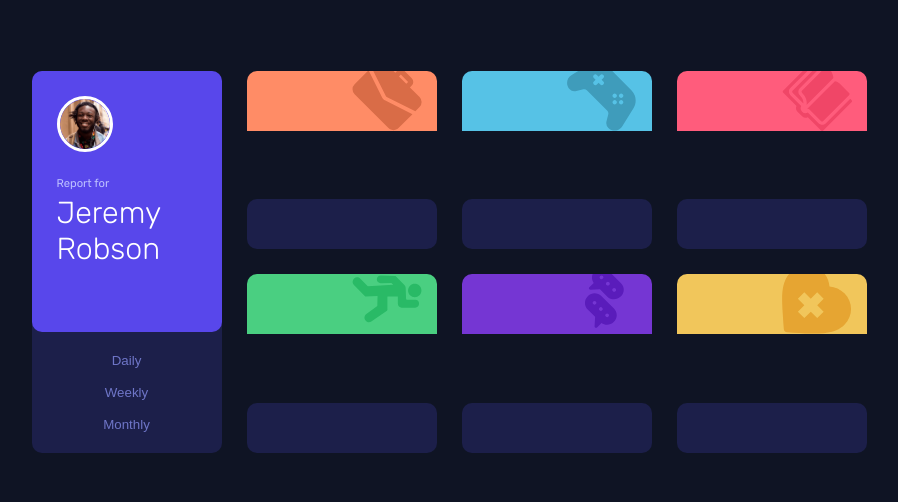
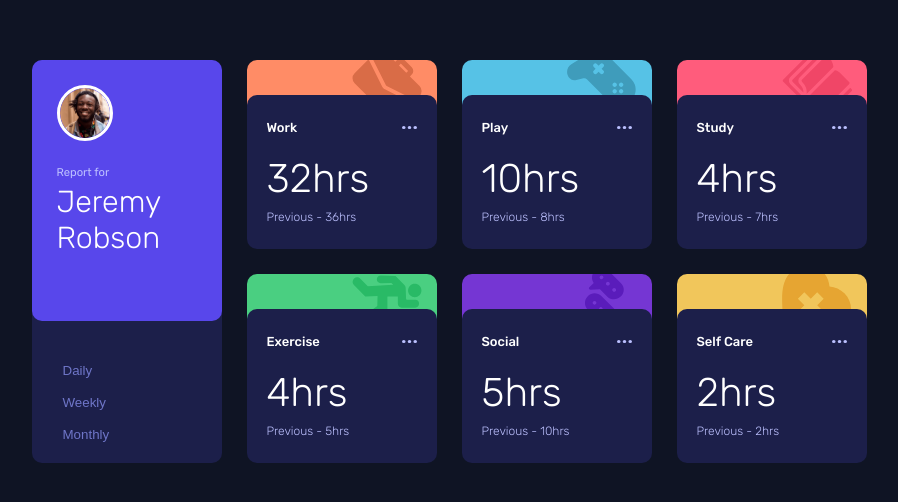
Before and after one commit to anhvu1012/Time-tracking-dashboard, a plain HTML site: page index.html in a window 1280 px wide. Shown: the part 126-628 px from the top of the page, without its empty margins (191-1089 px from the left). Drawn offline with Linux system fonts and the light colour scheme.

Commit message:
Fix displayed data on page load

```diff
--- a/index.html
+++ b/index.html
@@ -39,37 +39,91 @@
         <div class="back work">
           <img src="images/icon-work.svg" alt="icon work" />
         </div>
-        <section class="content-container"></section>
+        <section class="content-container">
+          <header>
+            <span>Work</span>
+            <img src="images/icon-ellipsis.svg" alt="more icon" />
+          </header>
+          <main>
+            <span>32hrs</span>
+            <span>Previous - 36hrs</span>
+          </main>
+        </section>
       </article>
       <article class="card">
         <div class="back play">
           <img src="images/icon-play.svg" alt="icon play" />
         </div>
-        <section class="content-container"></section>
+        <section class="content-container">
+          <header>
+            <span>Play</span>
+            <img src="images/icon-ellipsis.svg" alt="more icon" />
+          </header>
+          <main>
+            <span>10hrs</span>
+            <span>Previous - 8hrs</span>
+          </main>
+        </section>
       </article>
       <article class="card">
         <div class="back study">
           <img src="images/icon-study.svg" alt="icon study" />
         </div>
-        <section class="content-container"></section>
+        <section class="content-container">
+          <header>
+            <span>Study</span>
+            <img src="images/icon-ellipsis.svg" alt="more icon" />
+          </header>
+          <main>
+            <span>4hrs</span>
+            <span>Previous - 7hrs</span>
+          </main>
+        </section>
       </article>
       <article class="card">
         <div class="back exercise">
           <img src="images/icon-exercise.svg" alt="icon exercise" />
         </div>
-        <section class="content-container"></section>
+        <section class="content-container">
+          <header>
+            <span>Exercise</span>
+            <img src="images/icon-ellipsis.svg" alt="more icon" />
+          </header>
+          <main>
+            <span>4hrs</span>
+            <span>Previous - 5hrs</span>
+          </main>
+        </section>
       </article>
       <article class="card">
         <div class="back social">
           <img src="images/icon-social.svg" alt="icon social" />
         </div>
-        <section class="content-container"></section>
+        <section class="content-container">
+          <header>
+            <span>Social</span>
+            <img src="images/icon-ellipsis.svg" alt="more icon" />
+          </header>
+          <main>
+            <span>5hrs</span>
+            <span>Previous - 10hrs</span>
+          </main>
+        </section>
       </article>
       <article class="card">
         <div class="back self-care">
           <img src="images/icon-self-care.svg" alt="icon self-care" />
         </div>
-        <section class="content-container"></section>
+        <section class="content-container">
+          <header>
+            <span>Self Care</span>
+            <img src="images/icon-ellipsis.svg" alt="more icon" />
+          </header>
+          <main>
+            <span>2hrs</span>
+            <span>Previous - 2hrs</span>
+          </main>
+        </section>
       </article>
     </main>
     <script src="script.js"></script>
--- a/script.js
+++ b/script.js
@@ -21,7 +21,7 @@ const createContainer = (item, timeframeObj) => {
     </header>
     <main>
       <span>${timeframeObj.current}</span>
-      <span>Previous - ${timeframeObj.previous}</span>
+      <span>Previous - ${timeframeObj.previous}hrs</span>
     </main>
   `;
 
--- a/styles.scss
+++ b/styles.scss
@@ -246,6 +246,7 @@ body{
 
   .time-options{
     @include desktop-card;
+    align-items: flex-start;
     gap: 15px;
     padding: 20px 25px;
   }
```
Also changed, not shown: styles/styles.css, 1 other file.
